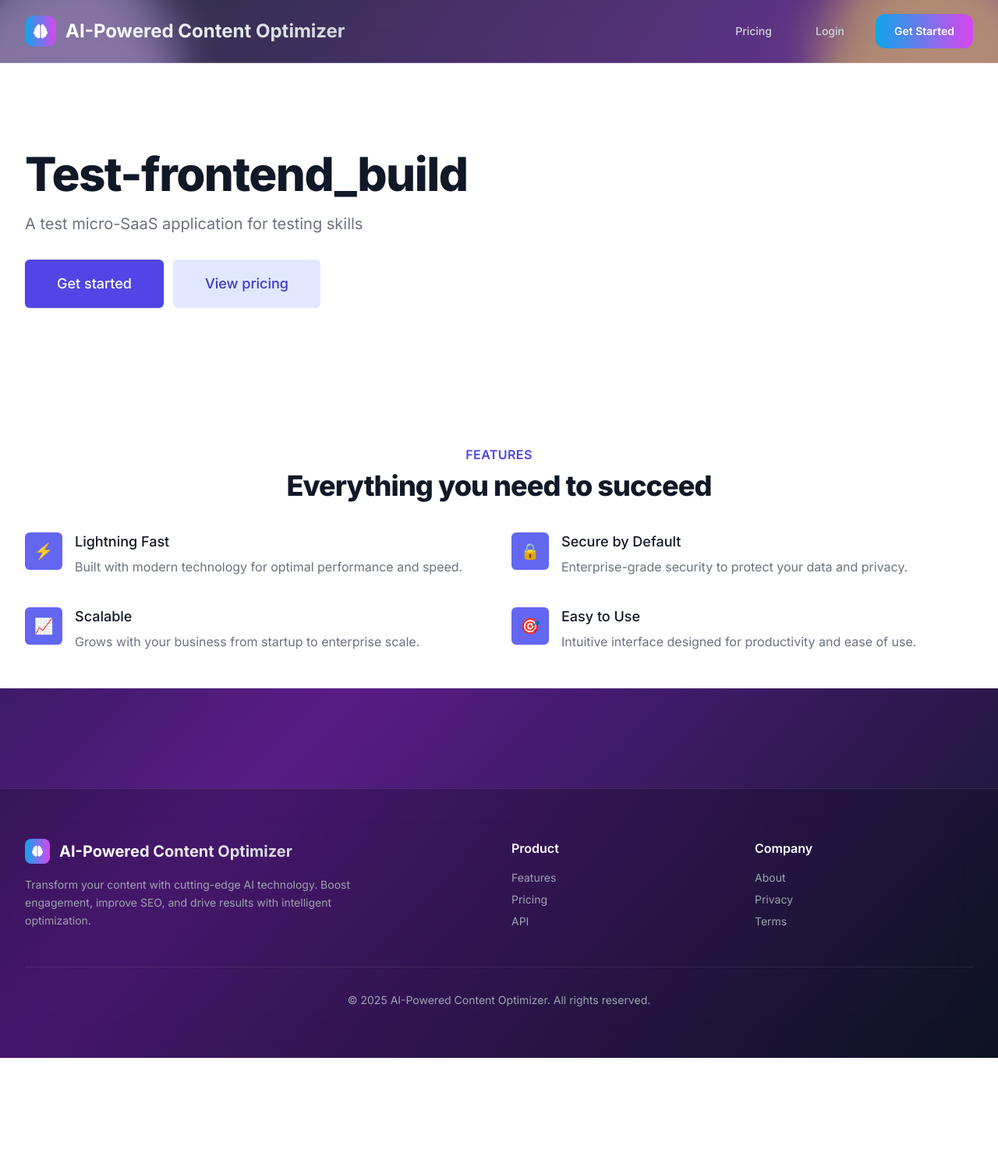
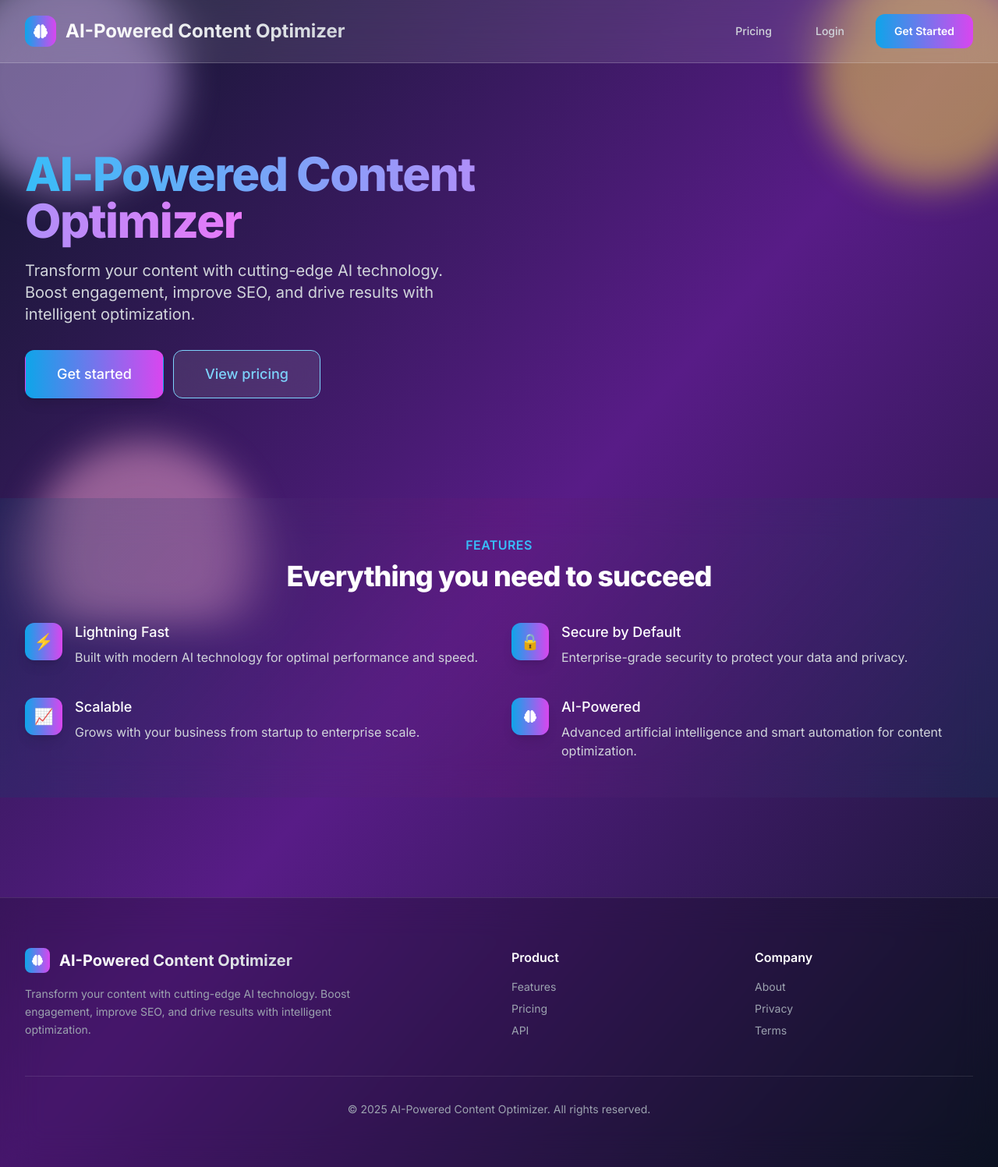
Before and after one commit to Victorinox555555/ai-content-optimizer-1753895231, a Flask app: page / in a window 1280 px wide. Shown: the whole page at 78% size. Before the commit the page ends 1357 px from the top, so only its background shows below. Run offline with Flask 3, Linux system fonts and the light colour scheme; some libraries are stand-ins or nearby versions.

Commit message:
Update index.html with billionaire-level dynamic theming design
- Replace basic white background with premium gradient design
- Add glassmorphism effects and backdrop-blur styling
- Use dynamic primary/accent colors from theming system
- Implement sophisticated button styling with hover effects
- Add AI-focused content and brain icon for category theming
- Premium typography with gradient text effects
- Enhanced feature cards with gradient backgrounds and shadows

Co-Authored-By: Wiktor Mandat <wiktormandat@gmail.com>

```diff
--- a/templates/index.html
+++ b/templates/index.html
@@ -1,27 +1,27 @@
 {% extends "base.html" %}
 
-{% block title %}Test-frontend_build - A test micro-SaaS application for testing skills{% endblock %}
+{% block title %}AI-Powered Content Optimizer - Intelligent content optimization using AI{% endblock %}
 
 {% block content %}
-<div class="relative bg-white overflow-hidden">
+<div class="relative overflow-hidden">
     <div class="max-w-7xl mx-auto">
-        <div class="relative z-10 pb-8 bg-white sm:pb-16 md:pb-20 lg:max-w-2xl lg:w-full lg:pb-28 xl:pb-32">
+        <div class="relative z-10 pb-8 sm:pb-16 md:pb-20 lg:max-w-2xl lg:w-full lg:pb-28 xl:pb-32">
             <main class="mt-10 mx-auto max-w-7xl px-4 sm:mt-12 sm:px-6 md:mt-16 lg:mt-20 lg:px-8 xl:mt-28">
                 <div class="sm:text-center lg:text-left">
-                    <h1 class="text-4xl tracking-tight font-extrabold text-gray-900 sm:text-5xl md:text-6xl">
-                        <span class="block xl:inline">Test-frontend_build</span>
+                    <h1 class="text-4xl tracking-tight font-extrabold text-white sm:text-5xl md:text-6xl">
+                        <span class="block xl:inline bg-gradient-to-r from-primary-400 to-accent-400 bg-clip-text text-transparent">AI-Powered Content Optimizer</span>
                     </h1>
-                    <p class="mt-3 text-base text-gray-500 sm:mt-5 sm:text-lg sm:max-w-xl sm:mx-auto md:mt-5 md:text-xl lg:mx-0">
-                        A test micro-SaaS application for testing skills
+                    <p class="mt-3 text-base text-gray-300 sm:mt-5 sm:text-lg sm:max-w-xl sm:mx-auto md:mt-5 md:text-xl lg:mx-0">
+                        Transform your content with cutting-edge AI technology. Boost engagement, improve SEO, and drive results with intelligent optimization.
                     </p>
                     <div class="mt-5 sm:mt-8 sm:flex sm:justify-center lg:justify-start">
                         <div class="rounded-md shadow">
-                            <a href="/signup" class="w-full flex items-center justify-center px-8 py-3 border border-transparent text-base font-medium rounded-md text-white bg-indigo-600 hover:bg-indigo-700 md:py-4 md:text-lg md:px-10">
+                            <a href="/signup" class="w-full flex items-center justify-center px-8 py-3 border border-transparent text-base font-medium rounded-xl text-white bg-gradient-to-r from-primary-500 to-accent-500 hover:from-primary-600 hover:to-accent-600 md:py-4 md:text-lg md:px-10 transition-all duration-300 transform hover:scale-105 shadow-lg hover:shadow-xl">
                                 Get started
                             </a>
                         </div>
                         <div class="mt-3 sm:mt-0 sm:ml-3">
-                            <a href="/pricing" class="w-full flex items-center justify-center px-8 py-3 border border-transparent text-base font-medium rounded-md text-indigo-700 bg-indigo-100 hover:bg-indigo-200 md:py-4 md:text-lg md:px-10">
+                            <a href="/pricing" class="w-full flex items-center justify-center px-8 py-3 border border-primary-300 text-base font-medium rounded-xl text-primary-300 bg-white/10 backdrop-blur-xl hover:bg-white/20 md:py-4 md:text-lg md:px-10 transition-all duration-300">
                                 View pricing
                             </a>
                         </div>
@@ -32,11 +32,11 @@
     </div>
 </div>
 
-<div class="py-12 bg-white">
+<div class="py-12 bg-gradient-to-r from-primary-900/20 via-accent-900/20 to-primary-900/20 backdrop-blur-xl">
     <div class="max-w-7xl mx-auto px-4 sm:px-6 lg:px-8">
         <div class="lg:text-center">
-            <h2 class="text-base text-indigo-600 font-semibold tracking-wide uppercase">Features</h2>
-            <p class="mt-2 text-3xl leading-8 font-extrabold tracking-tight text-gray-900 sm:text-4xl">
+            <h2 class="text-base text-primary-400 font-semibold tracking-wide uppercase">Features</h2>
+            <p class="mt-2 text-3xl leading-8 font-extrabold tracking-tight text-white sm:text-4xl">
                 Everything you need to succeed
             </p>
         </div>
@@ -44,42 +44,42 @@
         <div class="mt-10">
             <div class="space-y-10 md:space-y-0 md:grid md:grid-cols-2 md:gap-x-8 md:gap-y-10">
                 <div class="relative">
-                    <div class="absolute flex items-center justify-center h-12 w-12 rounded-md bg-indigo-500 text-white">
+                    <div class="absolute flex items-center justify-center h-12 w-12 rounded-xl bg-gradient-to-r from-primary-500 to-accent-500 text-white shadow-lg">
                         <span class="text-xl">⚡</span>
                     </div>
-                    <p class="ml-16 text-lg leading-6 font-medium text-gray-900">Lightning Fast</p>
-                    <p class="mt-2 ml-16 text-base text-gray-500">
-                        Built with modern technology for optimal performance and speed.
+                    <p class="ml-16 text-lg leading-6 font-medium text-white">Lightning Fast</p>
+                    <p class="mt-2 ml-16 text-base text-gray-300">
+                        Built with modern AI technology for optimal performance and speed.
                     </p>
                 </div>
 
                 <div class="relative">
-                    <div class="absolute flex items-center justify-center h-12 w-12 rounded-md bg-indigo-500 text-white">
+                    <div class="absolute flex items-center justify-center h-12 w-12 rounded-xl bg-gradient-to-r from-primary-500 to-accent-500 text-white shadow-lg">
                         <span class="text-xl">🔒</span>
                     </div>
-                    <p class="ml-16 text-lg leading-6 font-medium text-gray-900">Secure by Default</p>
-                    <p class="mt-2 ml-16 text-base text-gray-500">
+                    <p class="ml-16 text-lg leading-6 font-medium text-white">Secure by Default</p>
+                    <p class="mt-2 ml-16 text-base text-gray-300">
                         Enterprise-grade security to protect your data and privacy.
                     </p>
                 </div>
 
                 <div class="relative">
-                    <div class="absolute flex items-center justify-center h-12 w-12 rounded-md bg-indigo-500 text-white">
+                    <div class="absolute flex items-center justify-center h-12 w-12 rounded-xl bg-gradient-to-r from-primary-500 to-accent-500 text-white shadow-lg">
                         <span class="text-xl">📈</span>
                     </div>
-                    <p class="ml-16 text-lg leading-6 font-medium text-gray-900">Scalable</p>
-                    <p class="mt-2 ml-16 text-base text-gray-500">
+                    <p class="ml-16 text-lg leading-6 font-medium text-white">Scalable</p>
+                    <p class="mt-2 ml-16 text-base text-gray-300">
                         Grows with your business from startup to enterprise scale.
                     </p>
                 </div>
 
                 <div class="relative">
-                    <div class="absolute flex items-center justify-center h-12 w-12 rounded-md bg-indigo-500 text-white">
-                        <span class="text-xl">🎯</span>
+                    <div class="absolute flex items-center justify-center h-12 w-12 rounded-xl bg-gradient-to-r from-primary-500 to-accent-500 text-white shadow-lg">
+                        <i class="fas fa-brain text-white"></i>
                     </div>
-                    <p class="ml-16 text-lg leading-6 font-medium text-gray-900">Easy to Use</p>
-                    <p class="mt-2 ml-16 text-base text-gray-500">
-                        Intuitive interface designed for productivity and ease of use.
+                    <p class="ml-16 text-lg leading-6 font-medium text-white">AI-Powered</p>
+                    <p class="mt-2 ml-16 text-base text-gray-300">
+                        Advanced artificial intelligence and smart automation for content optimization.
                     </p>
                 </div>
             </div>
```
